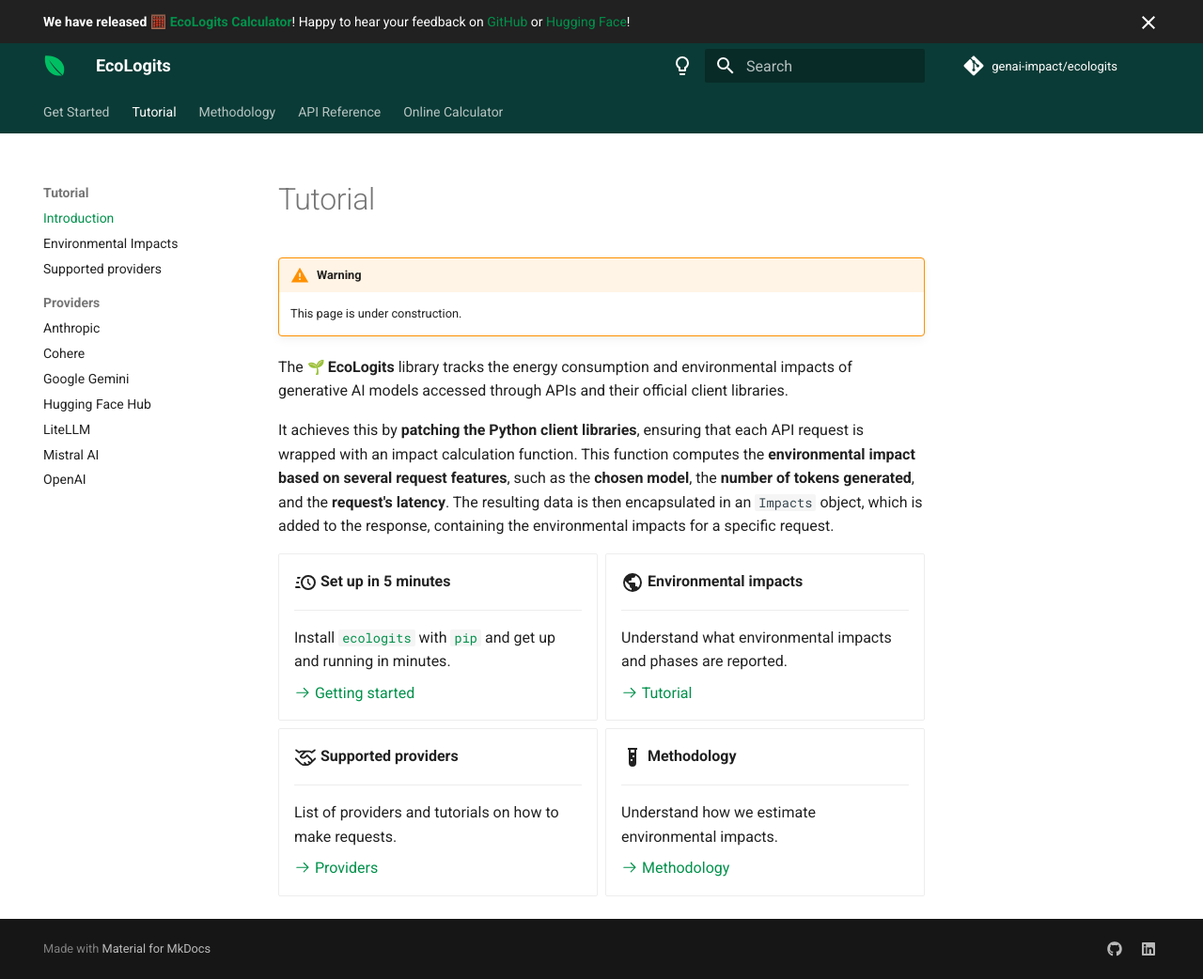
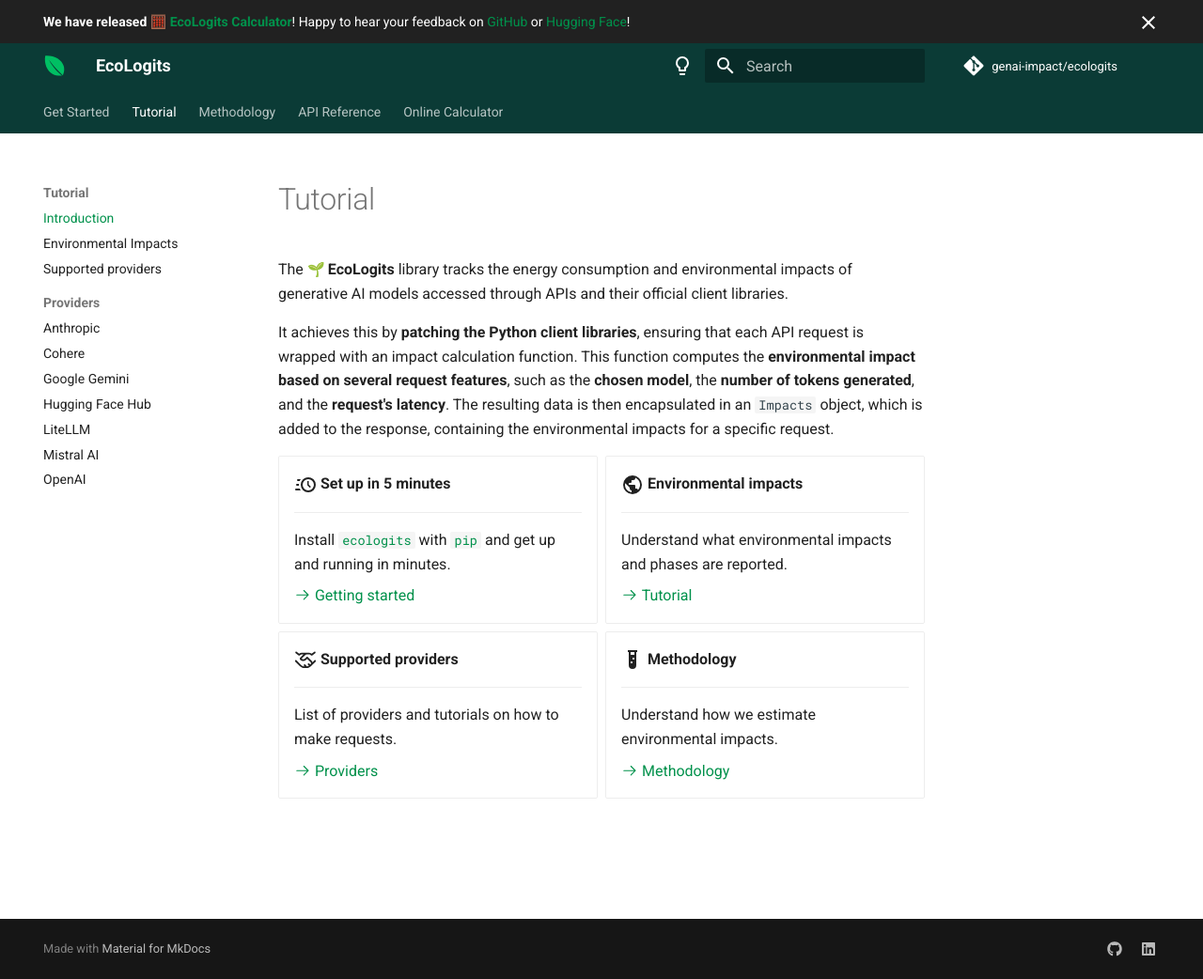
Before and after one commit to genai-impact/ecologits, an MkDocs documentation site: the page built from docs/tutorial/index.md, in a window 1280 px wide and 1042 px high. Shown: the whole window at 94% size. Built offline with MkDocs 1.6.1 and Material for MkDocs 9.7.7, drawn with Linux system fonts in a browser that asks for light colours; emoji names are drawn with the system emoji font; comment, search, counter and statistics services are not loaded; the version menu is left out.

Commit message:
docs: remove page warning

```diff
--- a/docs/tutorial/index.md
+++ b/docs/tutorial/index.md
@@ -1,8 +1,4 @@
 # Tutorial
-
-!!! warning
-
-    This page is under construction.
 
 The :seedling: **EcoLogits** library tracks the energy consumption and environmental impacts of generative AI models accessed through APIs and their official client libraries.
 
```
Also changed, not shown: docs/tutorial/impacts.md (+0 -4 lines).
